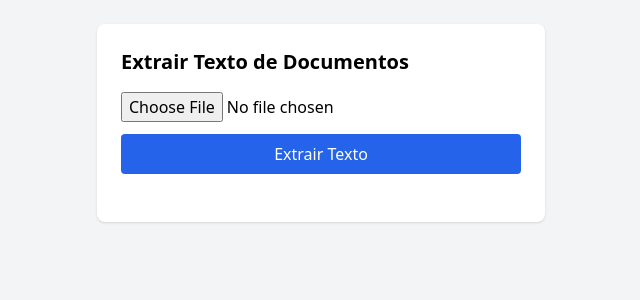
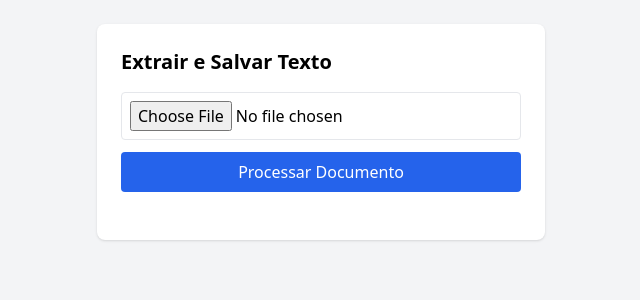
Before and after one commit to YagoEron31/Verificador_documentos, a Flask app: page / in a window 1280 px wide. Shown: the top 300 px of the page, without its empty margins (319-959 px from the left). Run offline with Flask 3, Linux system fonts and the light colour scheme; some libraries are stand-ins or nearby versions.

Commit message:
Update index.html

```diff
--- a/templates/index.html
+++ b/templates/index.html
@@ -7,39 +7,53 @@
 </head>
 <body class="bg-gray-100 p-6">
     <div class="max-w-md mx-auto bg-white p-6 rounded-lg shadow">
-        <h1 class="text-xl font-bold mb-4">Extrair Texto de Documentos</h1>
+        <h1 class="text-xl font-bold mb-4">Extrair e Salvar Texto</h1>
 
         <form id="uploadForm" class="mb-6">
             <input
                 type="file"
                 name="file"
                 accept="application/pdf,image/*"
-                class="mb-3 block w-full"
+                class="mb-3 block w-full border p-2 rounded"
                 required
             >
             <button
                 type="submit"
-                class="bg-blue-600 text-white px-4 py-2 rounded w-full"
+                class="bg-blue-600 text-white px-4 py-2 rounded w-full hover:bg-blue-700"
             >
-                Extrair Texto
+                Processar Documento
             </button>
         </form>
 
-        <div id="resultado" class="hidden p-4 bg-gray-50 rounded">
-            <h2 class="font-bold mb-2">Texto Extraído:</h2>
-            <pre id="texto" class="whitespace-pre-wrap"></pre>
-            <p class="mt-3 text-sm">
-                <strong>Hash ID:</strong> <span id="hash" class="font-mono"></span>
-            </p>
+        <div id="resultado" class="hidden p-4 bg-gray-50 rounded border">
+            <h2 class="font-bold mb-2">✅ Texto Salvo com Sucesso!</h2>
+            <pre id="texto" class="whitespace-pre-wrap bg-white p-2 rounded"></pre>
+            <div class="mt-3 text-sm">
+                <p><strong>ID do Documento:</strong></p>
+                <code id="hash" class="block mt-1 p-2 bg-gray-200 rounded"></code>
+                <button
+                    onclick="copiarHash()"
+                    class="mt-2 text-blue-600 text-xs"
+                >
+                    Copiar ID
+                </button>
+            </div>
         </div>
     </div>
 
     <script>
+        async function copiarHash() {
+            const hash = document.getElementById('hash').textContent;
+            await navigator.clipboard.writeText(hash);
+            alert("ID copiado!");
+        }
+
         document.getElementById('uploadForm').addEventListener('submit', async (e) => {
             e.preventDefault();
             const formData = new FormData();
             formData.append('file', e.target.file.files[0]);
 
+            try {
                 const response = await fetch('/upload', {
                     method: 'POST',
                     body: formData
@@ -51,7 +65,11 @@
                     document.getElementById('hash').textContent = data.hash_id;
                     document.getElementById('resultado').classList.remove('hidden');
                 } else {
-                alert("Erro ao processar arquivo!");
+                    const erro = await response.json();
+                    alert(`Erro: ${erro.erro || 'Falha no servidor'}`);
+                }
+            } catch (erro) {
+                alert("Erro na conexão!");
             }
         });
     </script>
```
Lines whose indentation alone changed are shown as unchanged.
